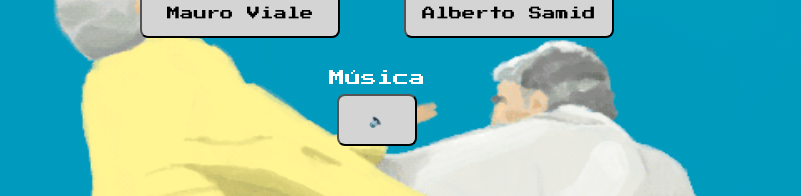
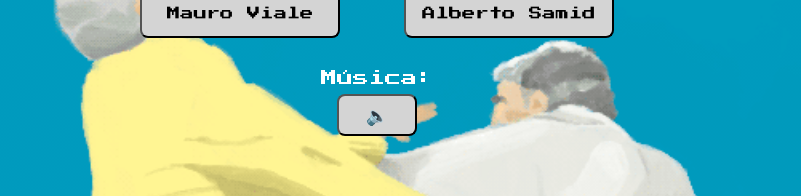
Before and after one commit to JFGC1292/samidfighter, a plain HTML site: page index.html in a window 1280 px wide. Shown: the part 427-623 px from the top of the page, without its empty margins (263-1064 px from the left). Drawn offline with Linux system fonts and the light colour scheme.

Commit message:
Correciones menores música on/off

```diff
--- a/assets/styles/style.css
+++ b/assets/styles/style.css
@@ -84,12 +84,13 @@
 }
 
 #musicBtn {
-  padding: 1rem 1rem;
+  padding: 0.5rem 0.5rem;
   margin: 0.5rem 0.5rem;
   border-radius: 0.5rem;
   cursor: pointer;
   background: rgb(212, 212, 212);
   width: 5rem;
+  font-size: large;
 }
 
 /* Pantalla de combate */
--- a/index.html
+++ b/index.html
@@ -35,7 +35,7 @@
           </div>
         </div>
         <!-- Música de fondo -->
-        <p>Música</p>
+        <p>Música:</p>
         <button id="musicBtn">🔈</button>
         <audio id="audioDiv"></audio>
       </div>
```
